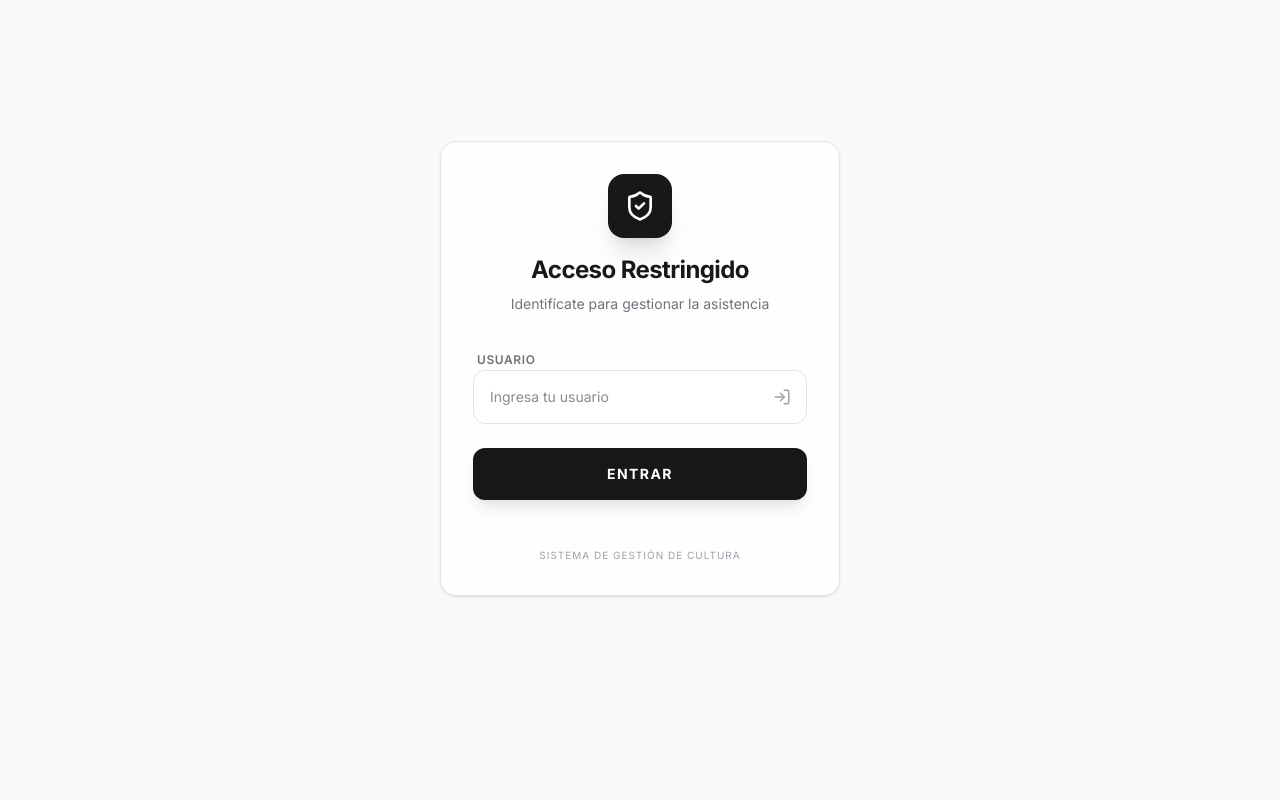
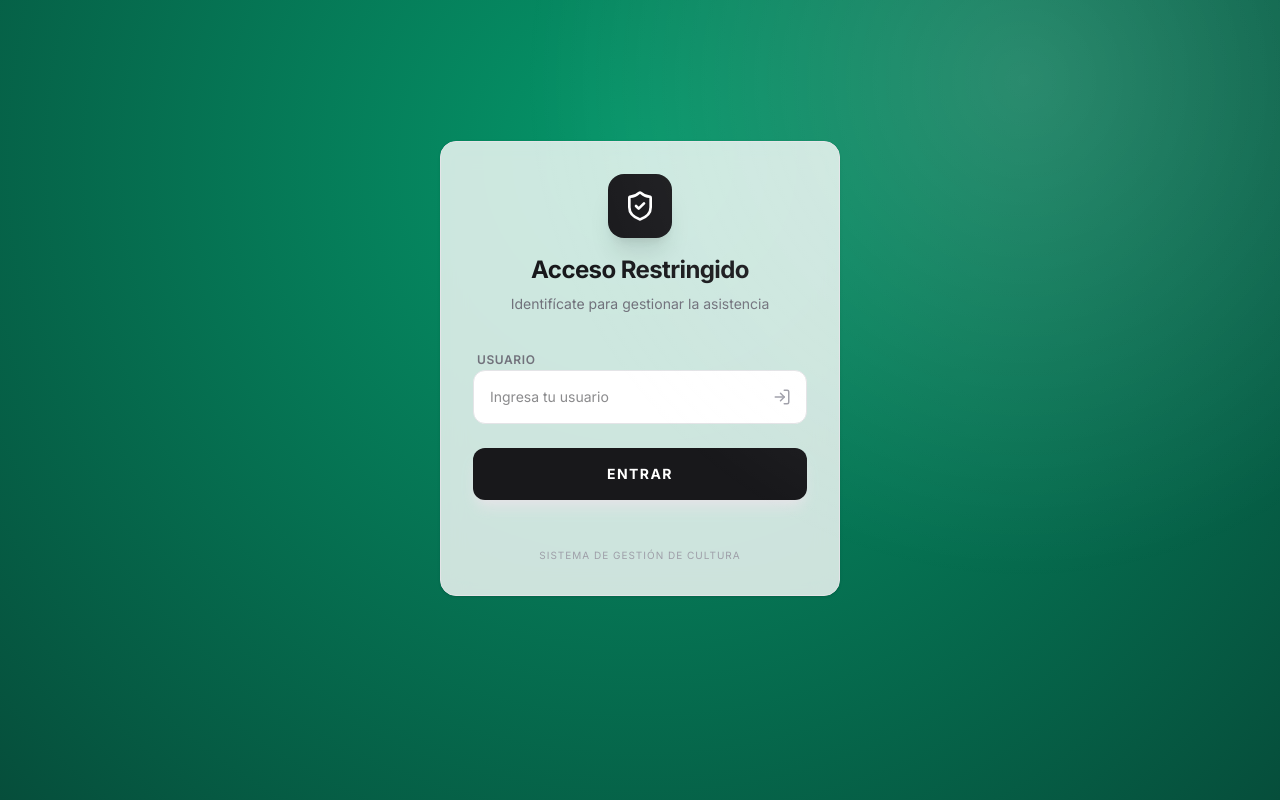
Before and after one commit to Juicibox/ContadorAsistencia, a React (Vite) app: page / in a window 1280 px wide. Built offline with nearby package versions, Linux system fonts and the light colour scheme; no server answers.

Commit message:
Add login background styles with gradient effects

```diff
--- a/src/index.css
+++ b/src/index.css
@@ -13,3 +13,19 @@ body {
 .glass-card {
   @apply bg-white/80 backdrop-blur-md border border-zinc-200 shadow-sm rounded-2xl;
 }
+
+.login-bg {
+  background: radial-gradient(circle at 50% 20%, #059669 0%, #064e3b 100%);
+  position: relative;
+}
+
+.login-bg::after {
+  content: "";
+  position: absolute;
+  top: 0;
+  left: 0;
+  right: 0;
+  bottom: 0;
+  background: radial-gradient(circle at 80% 10%, rgba(255, 255, 255, 0.15) 0%, transparent 40%);
+  pointer-events: none;
+}
```
